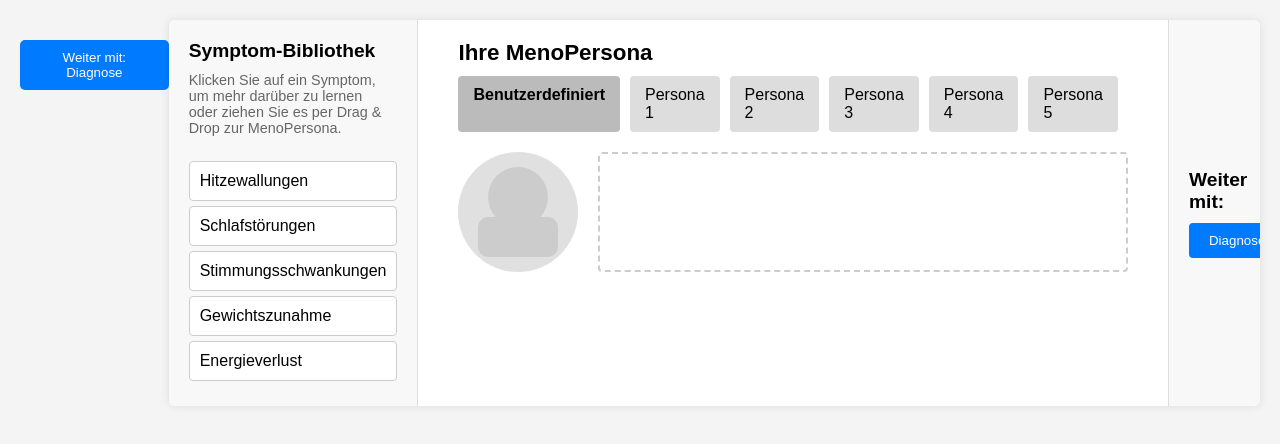
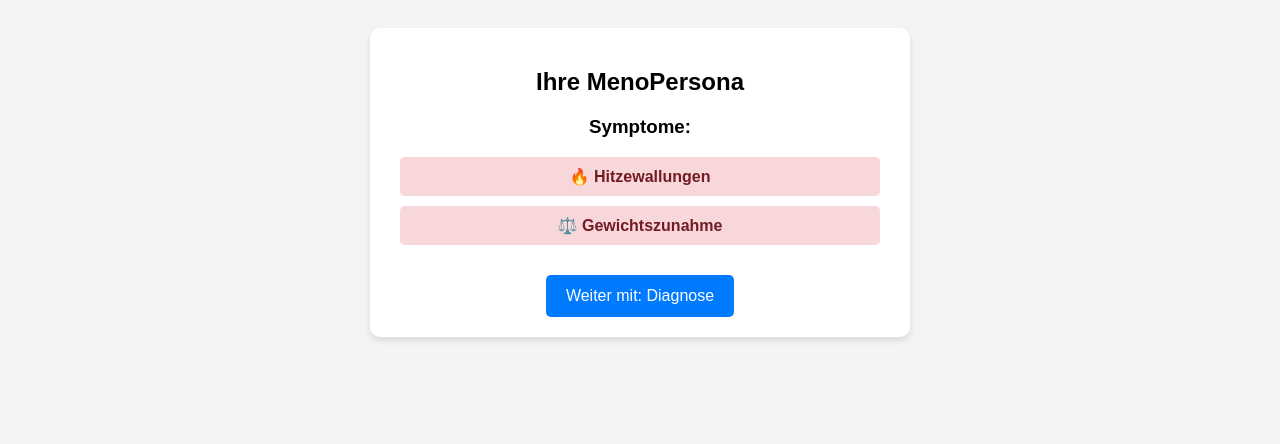
Before and after one commit to hhhirsch/menopersona, a plain HTML site: page index.html in a window 1280 px wide. Drawn offline with Linux system fonts and the light colour scheme.

Commit message:
Update index.html

```diff
--- a/index.html
+++ b/index.html
@@ -1,324 +1,80 @@
 <!DOCTYPE html>
 <html lang="de">
 <head>
-  <meta charset="UTF-8" />
-  <title>Wireframe Demo - MenoPersona</title>
+    <meta charset="UTF-8">
+    <meta name="viewport" content="width=device-width, initial-scale=1.0">
+    <title>MenoPersona</title>
     <style>
-    * {
-      box-sizing: border-box;
-      margin: 0;
-      padding: 0;
-      font-family: sans-serif;
-    }
-
         body {
-      background: #f4f4f4;
-      display: flex;
-      justify-content: center;
-      align-items: flex-start;
-      min-height: 100vh;
+            font-family: Arial, sans-serif;
+            background-color: #f4f4f4;
+            text-align: center;
             padding: 20px;
         }
-
         .container {
-      display: grid;
-      grid-template-columns: 1fr 2fr 1fr;
-      gap: 20px;
-      width: 100%;
-      max-width: 1200px;
-      background: #fff;
-      border-radius: 6px;
-      overflow: hidden;
-      box-shadow: 0 0 10px rgba(0,0,0,0.1);
+            width: 80%;
+            max-width: 500px;
+            margin: auto;
+            background: #ffffff;
+            padding: 20px;
+            border-radius: 10px;
+            box-shadow: 0px 4px 6px rgba(0, 0, 0, 0.1);
         }
-
-    /* --- Linke Spalte (Symptom-Bibliothek) --- */
-    .sidebar-left {
-      background: #f8f8f8;
-      padding: 20px;
-      border-right: 1px solid #ddd;
-      display: flex;
-      flex-direction: column;
-      justify-content: flex-start;
-      animation: slideInLeft 0.5s ease forwards;
-    }
-
-    .sidebar-left h2 {
-      margin-bottom: 10px;
-      font-size: 1.2rem;
-    }
-
-    .sidebar-left p {
-      font-size: 0.9rem;
-      margin-bottom: 20px;
-      color: #666;
-    }
-
-    .symptom-list {
-      list-style: none;
-    }
-
-    .symptom-list li {
-      background: #fff;
-      margin: 5px 0;
+        .symptom {
+            background: #f8d7da;
+            color: #721c24;
+            margin: 10px;
             padding: 10px;
-      border: 1px solid #ccc;
-      cursor: move;
-      border-radius: 4px;
-      transition: background 0.3s;
-    }
-
-    .symptom-list li:hover {
-      background: #eaeaea;
-    }
-
-    /* --- Mittlere Spalte (MenoPersona) --- */
-    .main {
-      padding: 20px;
-      position: relative;
-      animation: fadeIn 0.7s ease forwards;
-    }
-
-    .main h2 {
-      font-size: 1.4rem;
-      margin-bottom: 10px;
-    }
-
-    .personas {
-      display: flex;
-      margin-bottom: 20px;
-    }
-
-    .persona {
-      background: #ddd;
-      border-radius: 4px;
-      padding: 10px 15px;
-      margin-right: 10px;
+            border-radius: 5px;
             cursor: pointer;
-      transition: background 0.3s;
-    }
-
-    .persona:hover {
-      background: #ccc;
-    }
-
-    .persona-active {
-      background: #bbb;
             font-weight: bold;
         }
-
-    .profile {
-      display: flex;
-      gap: 20px;
-      align-items: flex-start;
-    }
-
-    .avatar {
-      width: 120px;
-      height: 120px;
-      border-radius: 50%;
-      background: #e0e0e0;
-      position: relative;
-      flex-shrink: 0;
-    }
-
-    /* Silhouetten-Dummy */
-    .avatar::before {
-      content: "";
-      display: block;
-      width: 60px;
-      height: 60px;
-      background: #ccc;
-      border-radius: 50%;
-      position: absolute;
-      top: 15px;
-      left: 30px;
-    }
-
-    .avatar::after {
-      content: "";
-      display: block;
-      width: 80px;
-      height: 40px;
-      background: #ccc;
-      position: absolute;
-      top: 65px;
-      left: 20px;
-      border-radius: 10px;
-    }
-
-    .symptoms {
-      flex: 1;
-      min-height: 120px;
-      border: 2px dashed #ccc;
-      border-radius: 4px;
-      padding: 10px;
-      display: flex;
-      flex-wrap: wrap;
-      align-content: flex-start;
-    }
-
-    .symptom-slot {
-      background: #fff;
-      border: 1px solid #ddd;
-      padding: 8px 12px;
-      border-radius: 4px;
-      margin: 5px;
-      transition: background 0.3s;
-    }
-
-    .symptom-slot:hover {
-      background: #eee;
-    }
-
-    /* --- Rechte Spalte (Weiter mit Diagnose) --- */
-    .sidebar-right {
-      background: #f8f8f8;
-      padding: 20px;
-      border-left: 1px solid #ddd;
-      animation: slideInRight 0.5s ease forwards;
-      display: flex;
-      flex-direction: column;
-      justify-content: center;
-      align-items: center;
-    }
-
-    .sidebar-right h2 {
-      margin-bottom: 10px;
-      font-size: 1.2rem;
-    }
-
-    .sidebar-right button {
-      padding: 10px 20px;
-      background: #007bff;
-      color: #fff;
-      border: none;
-      border-radius: 4px;
-      cursor: pointer;
-      transition: background 0.3s;
-    }
-
-    .sidebar-right button:hover {
-      background: #0056b3;
-    }
-
-    /* --- Keyframe Animationen --- */
-    @keyframes slideInLeft {
-      0% { transform: translateX(-100%); opacity: 0; }
-      100% { transform: translateX(0); opacity: 1; }
-    }
-
-    @keyframes fadeIn {
-      0% { opacity: 0; }
-      100% { opacity: 1; }
-    }
-
-    @keyframes slideInRight {
-      0% { transform: translateX(100%); opacity: 0; }
-      100% { transform: translateX(0); opacity: 1; }
-    }
-  </style>
-  <style>
         .diagnose-btn {
             margin-top: 20px;
-        padding: 10px 20px;
+            padding: 12px 20px;
             background-color: #007bff;
             color: white;
             border: none;
             border-radius: 5px;
             cursor: pointer;
+            font-size: 16px;
         }
         .diagnose-btn:hover {
             background-color: #0056b3;
         }
     </style>
 </head>
+<body>
+
+<div class="container">
+    <h2>Ihre MenoPersona</h2>
+
+    <div>
+        <h3>Symptome:</h3>
+        <div class="symptom">🔥 Hitzewallungen</div>
+        <div class="symptom">⚖️ Gewichtszunahme</div>
+    </div>
+
+    <button class="diagnose-btn" onclick="zeigeDiagnose()">Weiter mit: Diagnose</button>
+</div>
+
 <script>
     function zeigeDiagnose() {
         let diagnoseText = "Die Person leidet unter Symptomen, wie Hitzewallungen und Gewichtszunahme. Eine weitere Behandlung ist notwendig, um den Leidensdruck zu minimieren.";
-        window.open("", "Diagnose", "width=400,height=300").document.write("<p style='font-size:18px; padding:20px;'>" + diagnoseText + "</p>");
+        let diagnoseWindow = window.open("", "Diagnose", "width=400,height=300");
+
+        if (diagnoseWindow) {
+            diagnoseWindow.document.write("<html><head><title>Diagnose</title></head><body style='font-family:Arial, sans-serif; padding:20px; text-align:center;'>");
+            diagnoseWindow.document.write("<h2>Diagnose</h2>");
+            diagnoseWindow.document.write("<p style='font-size:18px;'>" + diagnoseText + "</p>");
+            diagnoseWindow.document.write("<button onclick='window.close()' style='margin-top:20px; padding:10px 20px; background-color:#dc3545; color:white; border:none; border-radius:5px; cursor:pointer;'>Schließen</button>");
+            diagnoseWindow.document.write("</body></html>");
+            diagnoseWindow.document.close();
+        } else {
+            alert("Das Pop-up wurde blockiert. Bitte erlaube Pop-ups für diese Seite.");
+        }
     }
 </script>
-<body>
-  <button class="diagnose-btn" onclick="zeigeDiagnose()">Weiter mit: Diagnose</button>
 
-<div class="container">
-
-  <!-- Linke Spalte: Symptom-Bibliothek -->
-  <div class="sidebar-left">
-    <h2>Symptom-Bibliothek</h2>
-    <p>Klicken Sie auf ein Symptom, um mehr darüber zu lernen<br>
-       oder ziehen Sie es per Drag & Drop zur MenoPersona.</p>
-    <ul class="symptom-list">
-      <li draggable="true">Hitzewallungen</li>
-      <li draggable="true">Schlafstörungen</li>
-      <li draggable="true">Stimmungsschwankungen</li>
-      <li draggable="true">Gewichtszunahme</li>
-      <li draggable="true">Energieverlust</li>
-    </ul>
-  </div>
-
-  <!-- Mittlere Spalte: Ihre MenoPersona -->
-  <div class="main">
-    <h2>Ihre MenoPersona</h2>
-    <div class="personas">
-      <div class="persona persona-active">Benutzerdefiniert</div>
-      <div class="persona">Persona 1</div>
-      <div class="persona">Persona 2</div>
-      <div class="persona">Persona 3</div>
-      <div class="persona">Persona 4</div>
-      <div class="persona">Persona 5</div>
-    </div>
-
-    <div class="profile">
-      <div class="avatar"></div>
-      <div class="symptoms" id="dropZone">
-        <!-- Hier werden die gedroppten Symptome angezeigt -->
-      </div>
-    </div>
-  </div>
-
-  <!-- Rechte Spalte: Weiter mit Diagnose -->
-  <div class="sidebar-right">
-    <h2>Weiter mit:</h2>
-    <button>Diagnose</button>
-  </div>
-</div>
-
-<script>
-  // Einfaches Drag & Drop-Beispiel
-  const symptomItems = document.querySelectorAll('.symptom-list li');
-  const dropZone = document.getElementById('dropZone');
-
-  symptomItems.forEach(item => {
-    // Start des Drag-Vorgangs
-    item.addEventListener('dragstart', e => {
-      e.dataTransfer.setData('text/plain', item.innerText);
-      e.target.style.opacity = '0.4';
-    });
-
-    // Ende des Drag-Vorgangs
-    item.addEventListener('dragend', e => {
-      e.target.style.opacity = '1';
-    });
-  });
-
-  // Wenn etwas über der Dropzone ist
-  dropZone.addEventListener('dragover', e => {
-    e.preventDefault(); // Erlaubt das Droppen
-  });
-
-  // Wenn etwas in der Dropzone "losgelassen" wird
-  dropZone.addEventListener('drop', e => {
-    e.preventDefault();
-    const text = e.dataTransfer.getData('text/plain');
-
-    // Erstelle einen neuen Div-Container als "Symptom-Slot"
-    const newSymptom = document.createElement('div');
-    newSymptom.classList.add('symptom-slot');
-    newSymptom.innerText = text;
-    dropZone.appendChild(newSymptom);
-  });
-</script>
 </body>
 </html>
```
Lines whose indentation alone changed are shown as unchanged.
